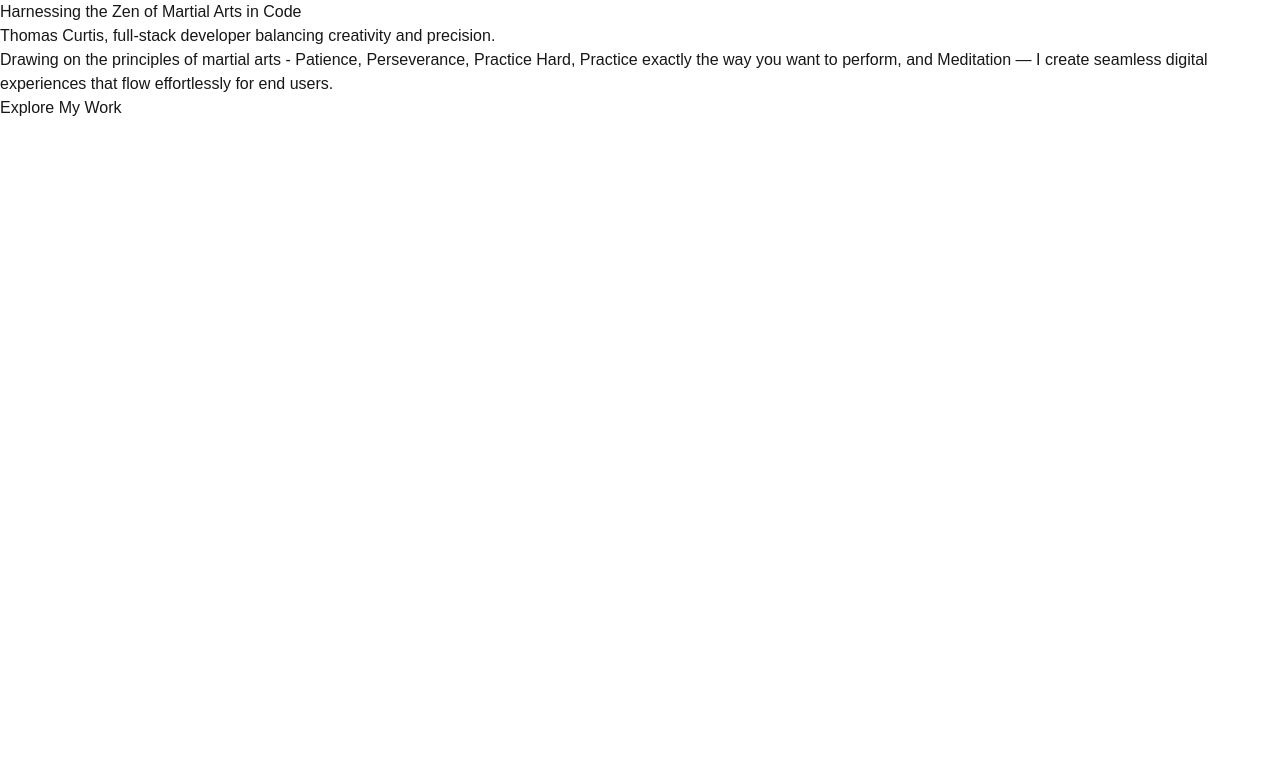
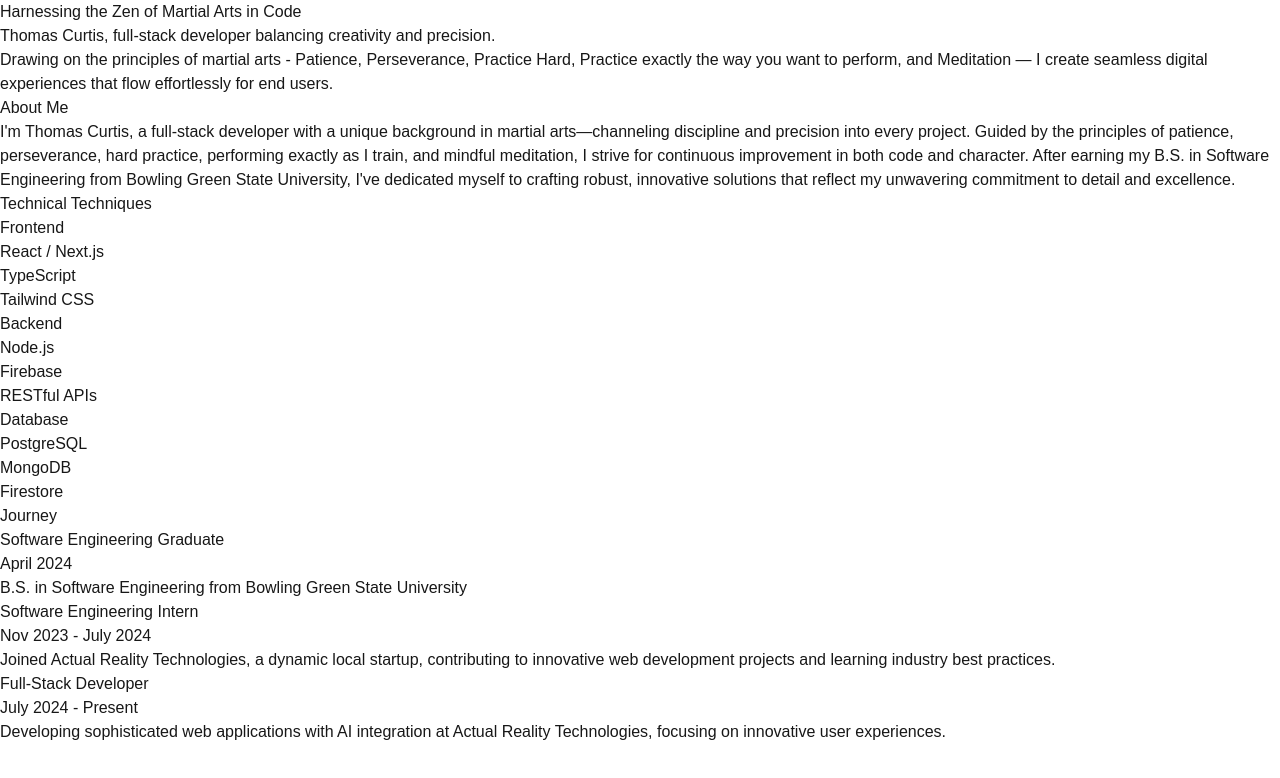
Before and after one commit to thomasvcurtis/software-portfolio, a Next.js app: page / in a window 1280 px wide. Shown: the top 778 px of the page. Built offline with nearby package versions, Linux system fonts and the light colour scheme.

Commit message:
about section

```diff
--- a/src/app/page.tsx
+++ b/src/app/page.tsx
@@ -2,9 +2,11 @@ import Image from "next/image";
 
 export default function Home() {
   return (
-    <main className="min-h-screen flex flex-col justify-center px-8">
+    <main className="snap-y snap-mandatory h-screen overflow-y-auto">
+      {/* Hero Section */}
+      <section className="h-screen flex flex-col justify-center px-8 snap-start">
         <div className="max-w-4xl mx-auto space-y-8">
-        {/* Headline with decorative element */}
+          {/* Hero Title */}
           <div className="relative">
             <div className="absolute -left-4 top-1/2 w-1 h-16 bg-black dark:bg-white transform -translate-y-1/2" />
             <h1 className="text-5xl md:text-7xl font-bold mb-2 text-black dark:text-white font-geist-sans leading-tight">
@@ -13,7 +15,7 @@ export default function Home() {
             </h1>
           </div>
 
-        {/* Subheading with strong visual contrast */}
+          {/* Hero Subtitle */}
           <div className="border-l-4 border-black dark:border-white pl-4">
             <h2 className="text-2xl md:text-3xl font-medium text-gray-700 dark:text-gray-300">
               Thomas Curtis,{" "}
@@ -22,19 +24,141 @@ export default function Home() {
             </h2>
           </div>
 
-        {/* Description with proper spacing and readability */}
+          {/* Hero Description */}
           <p className="text-lg md:text-xl text-gray-600 dark:text-gray-400 max-w-2xl leading-relaxed">
             Drawing on the principles of martial arts - <span className="text-black dark:text-white font-medium">Patience</span>, <span className="text-black dark:text-white font-medium">Perseverance</span>, <span className="text-black dark:text-white font-medium">Practice Hard</span>, <span className="text-black dark:text-white font-medium">Practice exactly the way you want to perform</span>, and <span className="text-black dark:text-white font-medium">Meditation</span> — I create seamless digital experiences that flow effortlessly for end users.
           </p>
+        </div>
+      </section>
 
-        {/* Call to action button */}
-        <div className="pt-4">
-          <button className="px-8 py-3 bg-black dark:bg-white text-white dark:text-black rounded-lg
-            transition-colors duration-200 text-lg font-medium hover:bg-gray-800 dark:hover:bg-gray-100">
-            Explore My Work
-          </button>
+      {/* About Section */}
+      <section id="about" className="h-screen px-8 py-20 bg-gray-50 dark:bg-gray-900 snap-start">
+        <div className="max-w-4xl mx-auto space-y-16">
+          {/* About Me Introduction */}
+          <div className="space-y-6">
+            <div className="relative">
+              <div className="absolute -left-4 top-1/2 w-1 h-8 bg-black dark:bg-white transform -translate-y-1/2" />
+              <h2 className="text-4xl font-bold text-black dark:text-white">About Me</h2>
+            </div>
+            <p className="text-lg text-gray-600 dark:text-gray-400 leading-relaxed">
+              I'm Thomas Curtis, a full-stack developer with a unique background in martial arts—channeling discipline and precision into every project. Guided by the principles of patience, perseverance, hard practice, performing exactly as I train, and mindful meditation, I strive for continuous improvement in both code and character. After earning my B.S. in Software Engineering from Bowling Green State University, I've dedicated myself to crafting robust, innovative solutions that reflect my unwavering commitment to detail and excellence.
+            </p>
+          </div>
+
+          {/* Technical Skills Section */}
+          <div className="space-y-6">
+            <h3 className="text-2xl font-medium text-black dark:text-white">Technical Techniques</h3>
+            <div className="grid grid-cols-1 md:grid-cols-3 gap-8">
+              {/* Frontend Skills */}
+              <div className="space-y-4">
+                <h4 className="text-lg font-medium text-black dark:text-white border-b border-gray-200 dark:border-gray-700 pb-2">
+                  Frontend
+                </h4>
+                <ul className="space-y-2 text-gray-600 dark:text-gray-400">
+                  <li className="flex items-center gap-2">
+                    <span className="w-2 h-2 bg-black dark:bg-white rounded-full"></span>
+                    React / Next.js
+                  </li>
+                  <li className="flex items-center gap-2">
+                    <span className="w-2 h-2 bg-black dark:bg-white rounded-full"></span>
+                    TypeScript
+                  </li>
+                  <li className="flex items-center gap-2">
+                    <span className="w-2 h-2 bg-black dark:bg-white rounded-full"></span>
+                    Tailwind CSS
+                  </li>
+                </ul>
+              </div>
+
+              {/* Backend Skills */}
+              <div className="space-y-4">
+                <h4 className="text-lg font-medium text-black dark:text-white border-b border-gray-200 dark:border-gray-700 pb-2">
+                  Backend
+                </h4>
+                <ul className="space-y-2 text-gray-600 dark:text-gray-400">
+                  <li className="flex items-center gap-2">
+                    <span className="w-2 h-2 bg-black dark:bg-white rounded-full"></span>
+                    Node.js
+                  </li>
+                  <li className="flex items-center gap-2">
+                    <span className="w-2 h-2 bg-black dark:bg-white rounded-full"></span>
+                    Firebase
+                  </li>
+                  <li className="flex items-center gap-2">
+                    <span className="w-2 h-2 bg-black dark:bg-white rounded-full"></span>
+                    RESTful APIs
+                  </li>
+                </ul>
+              </div>
+
+              {/* Database Skills */}
+              <div className="space-y-4">
+                <h4 className="text-lg font-medium text-black dark:text-white border-b border-gray-200 dark:border-gray-700 pb-2">
+                  Database
+                </h4>
+                <ul className="space-y-2 text-gray-600 dark:text-gray-400">
+                  <li className="flex items-center gap-2">
+                    <span className="w-2 h-2 bg-black dark:bg-white rounded-full"></span>
+                    PostgreSQL
+                  </li>
+                  <li className="flex items-center gap-2">
+                    <span className="w-2 h-2 bg-black dark:bg-white rounded-full"></span>
+                    MongoDB
+                  </li>
+                  <li className="flex items-center gap-2">
+                    <span className="w-2 h-2 bg-black dark:bg-white rounded-full"></span>
+                    Firestore
+                  </li>
+                </ul>
               </div>
             </div>
+          </div>
+
+          {/* Professional Journey Timeline */}
+          <div className="space-y-6">
+            <h3 className="text-2xl font-medium text-black dark:text-white">Journey</h3>
+            <div className="relative py-8">
+              <div className="grid grid-cols-1 md:grid-cols-3 gap-8">
+                {/* Timeline Connector */}
+                <div className="absolute left-4 right-4 top-12 h-0.5 bg-gray-200 dark:bg-gray-700 hidden md:block"></div>
+
+                {/* Education Milestone */}
+                <div className="relative">
+                  <div className="bg-white dark:bg-gray-900 p-4 border border-gray-200 dark:border-gray-700 rounded-lg h-48">
+                    <h4 className="text-lg font-medium text-black dark:text-white">Software Engineering Graduate</h4>
+                    <p className="text-gray-600 dark:text-gray-400 text-sm">April 2024</p>
+                    <p className="mt-2 text-gray-600 dark:text-gray-400">
+                      B.S. in Software Engineering from Bowling Green State University
+                    </p>
+                  </div>
+                </div>
+
+                {/* Internship Milestone */}
+                <div className="relative">
+                  <div className="bg-white dark:bg-gray-900 p-4 border border-gray-200 dark:border-gray-700 rounded-lg h-48">
+                    <h4 className="text-lg font-medium text-black dark:text-white">Software Engineering Intern</h4>
+                    <p className="text-gray-600 dark:text-gray-400 text-sm">Nov 2023 - July 2024</p>
+                    <p className="mt-2 text-gray-600 dark:text-gray-400">
+                      Joined Actual Reality Technologies, a dynamic local startup, contributing to innovative web development projects and learning industry best practices.
+                    </p>
+                  </div>
+                </div>
+
+                {/* Full-time Position Milestone */}
+                <div className="relative">
+                  <div className="bg-white dark:bg-gray-900 p-4 border border-gray-200 dark:border-gray-700 rounded-lg h-48">
+                    <h4 className="text-lg font-medium text-black dark:text-white">Full-Stack Developer</h4>
+                    <p className="text-gray-600 dark:text-gray-400 text-sm">July 2024 - Present</p>
+                    <p className="mt-2 text-gray-600 dark:text-gray-400">
+                      Developing sophisticated web applications with AI integration at Actual Reality Technologies, focusing on innovative user experiences.
+                    </p>
+                  </div>
+                </div>
+              </div>
+            </div>
+          </div>
+        </div>
+      </section>
     </main>
   );
 }
```
Lines whose indentation alone changed are shown as unchanged.
